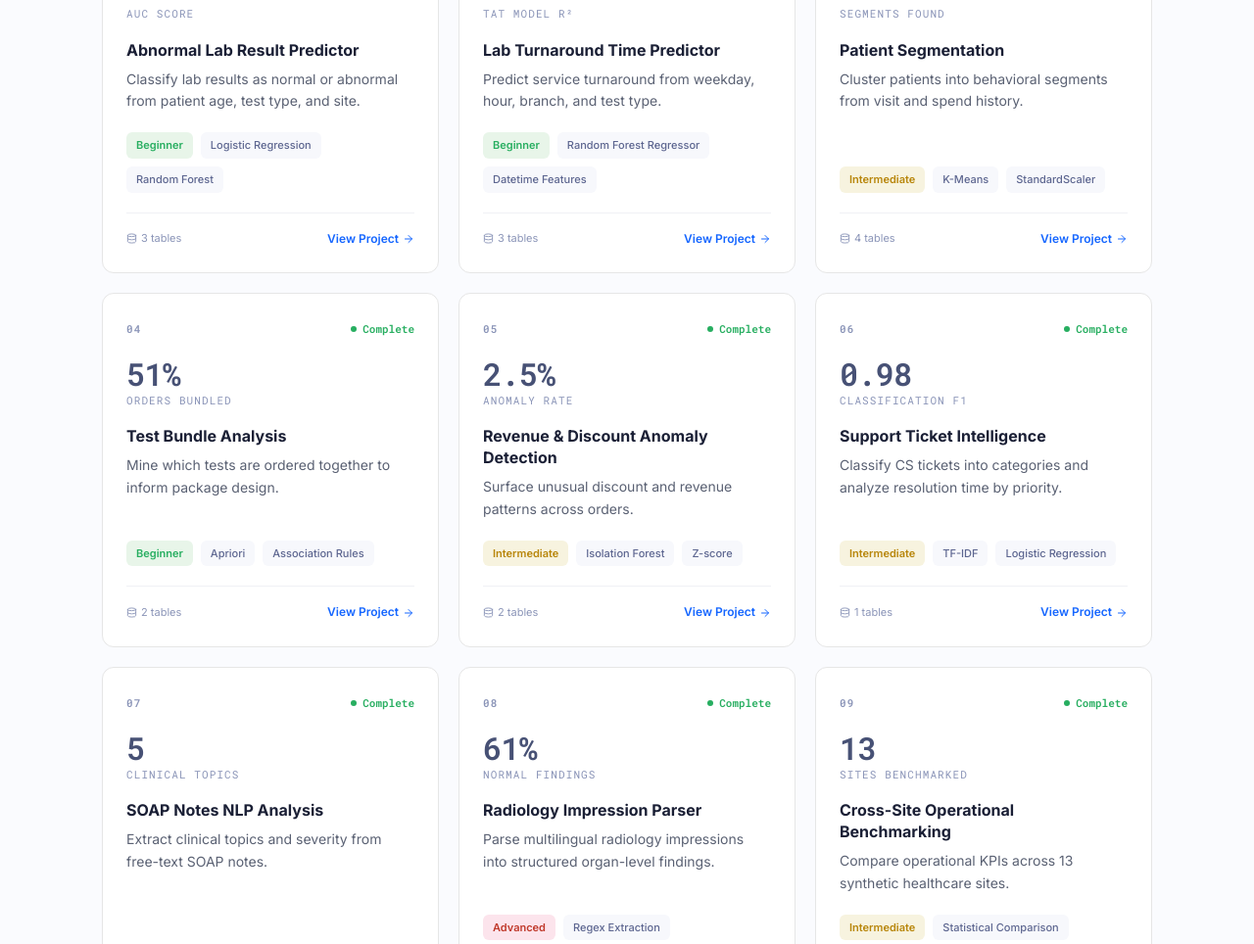
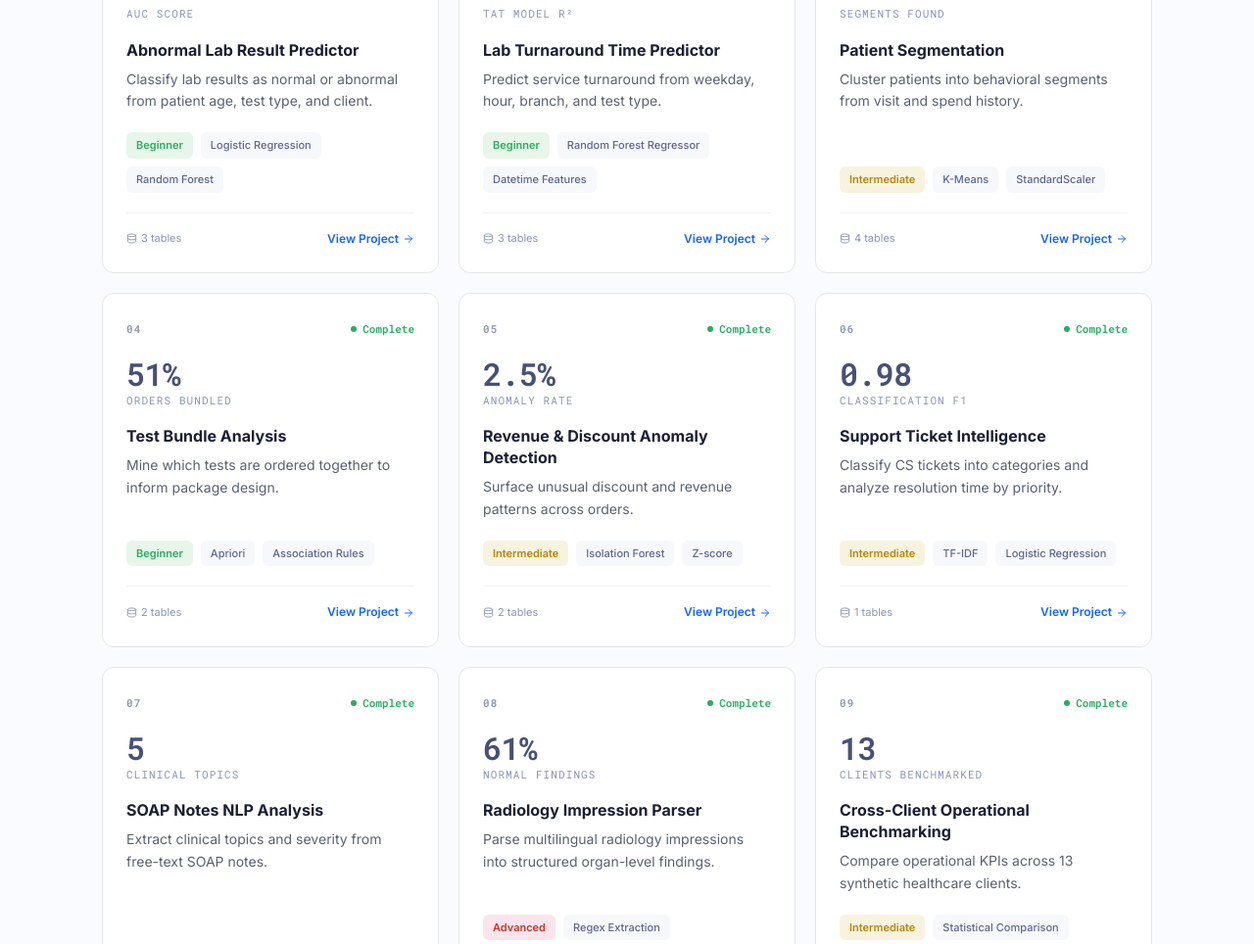
Before and after one commit to OrangeJuice023/dashlabs-sample-project, a Next.js app: page /projects in a window 1280 px wide. Shown: the part 566-1530 px from the top of the page at 98% size. Built offline with nearby package versions, Linux system fonts and the light colour scheme.

Commit message:
Update projects.ts

```diff
--- a/src/content/projects.ts
+++ b/src/content/projects.ts
@@ -5,10 +5,10 @@ export const projects: ProjectMeta[] = [
     slug: "01-abnormal-results",
     number: 1,
     title: "Abnormal Lab Result Predictor",
-    tagline: "Classify lab results as normal or abnormal from patient age, test type, and site.",
+    tagline: "Classify lab results as normal or abnormal from patient age, test type, and client.",
     difficulty: "Beginner",
     status: "complete",
-    clients: ["All 13 Sites"],
+    clients: ["All 13 Clients"],
     tables: ["patients", "patient_service_results", "patient_services"],
     techniques: ["Logistic Regression", "Random Forest", "ROC-AUC"],
     keyMetric: { value: "0.78", label: "AUC Score" },
@@ -21,7 +21,7 @@ export const projects: ProjectMeta[] = [
     tagline: "Predict service turnaround from weekday, hour, branch, and test type.",
     difficulty: "Beginner",
     status: "complete",
-    clients: ["All 13 Sites"],
+    clients: ["All 13 Clients"],
     tables: ["patient_services", "patients", "orders"],
     techniques: ["Random Forest Regressor", "Datetime Features", "MAE / R\u00B2"],
     keyMetric: { value: "0.79", label: "TAT Model R\u00B2" },
@@ -34,7 +34,7 @@ export const projects: ProjectMeta[] = [
     tagline: "Cluster patients into behavioral segments from visit and spend history.",
     difficulty: "Intermediate",
     status: "complete",
-    clients: ["All 13 Sites"],
+    clients: ["All 13 Clients"],
     tables: ["patients", "orders", "order_items", "patient_services"],
     techniques: ["K-Means", "StandardScaler", "PCA"],
     keyMetric: { value: "5", label: "Segments Found" },
@@ -47,7 +47,7 @@ export const projects: ProjectMeta[] = [
     tagline: "Mine which tests are ordered together to inform package design.",
     difficulty: "Beginner",
     status: "complete",
-    clients: ["All 13 Sites"],
+    clients: ["All 13 Clients"],
     tables: ["order_items", "patient_services"],
     techniques: ["Apriori", "Association Rules", "Lift / Confidence"],
     keyMetric: { value: "51%", label: "Orders Bundled" },
@@ -60,7 +60,7 @@ export const projects: ProjectMeta[] = [
     tagline: "Surface unusual discount and revenue patterns across orders.",
     difficulty: "Intermediate",
     status: "complete",
-    clients: ["All 13 Sites"],
+    clients: ["All 13 Clients"],
     tables: ["orders", "order_items"],
     techniques: ["Isolation Forest", "Z-score", "Ensemble Agreement"],
     keyMetric: { value: "2.5%", label: "Anomaly Rate" },
@@ -73,7 +73,7 @@ export const projects: ProjectMeta[] = [
     tagline: "Classify CS tickets into categories and analyze resolution time by priority.",
     difficulty: "Intermediate",
     status: "complete",
-    clients: ["Site 03 (CS)"],
+    clients: ["Client 03 (CS)"],
     tables: ["support_tickets"],
     techniques: ["TF-IDF", "Logistic Regression", "F1-macro"],
     keyMetric: { value: "0.98", label: "Classification F1" },
@@ -86,7 +86,7 @@ export const projects: ProjectMeta[] = [
     tagline: "Extract clinical topics and severity from free-text SOAP notes.",
     difficulty: "Advanced",
     status: "complete",
-    clients: ["Site 11 (Clinic)"],
+    clients: ["Client 11 (Clinic)"],
     tables: ["soap_analytics", "patient_services"],
     techniques: ["TF-IDF", "Topic Modeling", "Severity Classification"],
     keyMetric: { value: "5", label: "Clinical Topics" },
@@ -99,7 +99,7 @@ export const projects: ProjectMeta[] = [
     tagline: "Parse multilingual radiology impressions into structured organ-level findings.",
     difficulty: "Advanced",
     status: "complete",
-    clients: ["Sites 02 & 13 (Imaging)"],
+    clients: ["Clients 02 & 13 (Imaging)"],
     tables: ["patient_service_results"],
     techniques: ["Regex Extraction", "Multilingual NLP", "Bahasa Indonesia"],
     keyMetric: { value: "61%", label: "Normal Findings" },
@@ -108,14 +108,14 @@ export const projects: ProjectMeta[] = [
   {
     slug: "09-cross-client-benchmark",
     number: 9,
-    title: "Cross-Site Operational Benchmarking",
-    tagline: "Compare operational KPIs across 13 synthetic healthcare sites.",
+    title: "Cross-Client Operational Benchmarking",
+    tagline: "Compare operational KPIs across 13 synthetic healthcare clients.",
     difficulty: "Intermediate",
     status: "complete",
-    clients: ["All 13 Sites"],
+    clients: ["All 13 Clients"],
     tables: ["patient_services", "orders", "patient_service_results"],
     techniques: ["Statistical Comparison", "KPI Normalization", "Percentile Ranking"],
-    keyMetric: { value: "13", label: "Sites Benchmarked" },
+    keyMetric: { value: "13", label: "Clients Benchmarked" },
     color: "bg-[#F7F3DF]",
   },
 ];
```
